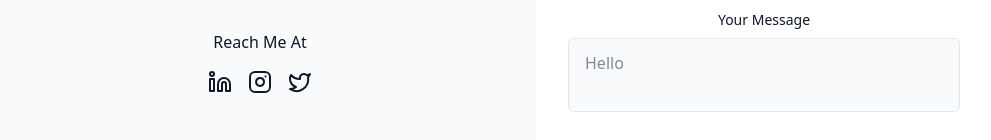
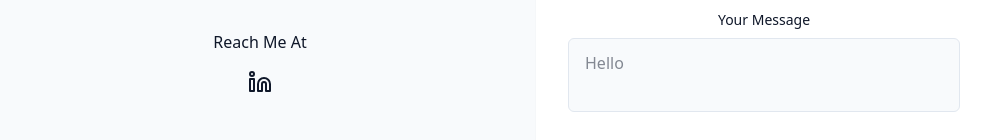
Before and after one commit to ISMOUSLIH/My-portfolio, a React (Vite) app: page / in a window 1280 px wide. Shown: the part 5480-5620 px from the top of the page, without its empty margins (128-1119 px from the left). Built offline with nearby package versions, Linux system fonts and the light colour scheme.

Commit message:
links updates

```diff
--- a/src/components/ContactSection.jsx
+++ b/src/components/ContactSection.jsx
@@ -78,15 +78,15 @@ export const ContactSection=()=>{
                         <div className="pt-8">
                             <h4 className="font-medium mb-4">Reach Me At </h4>
                             <div className="flex space-x-4 justify-center">
-                                <a href="">
+                                <a href="https://www.linkedin.com/in/ismail-mouslih/">
                                     <Linkedin/>
                                 </a>
-                                <a href="">
+                                {/* <a href="">
                                     <Instagram/>
                                 </a>
                                 <a href="">
                                     <Twitter/>
-                                </a>
+                                </a> */}
                             </div>
                         </div>
                     </div>
```
